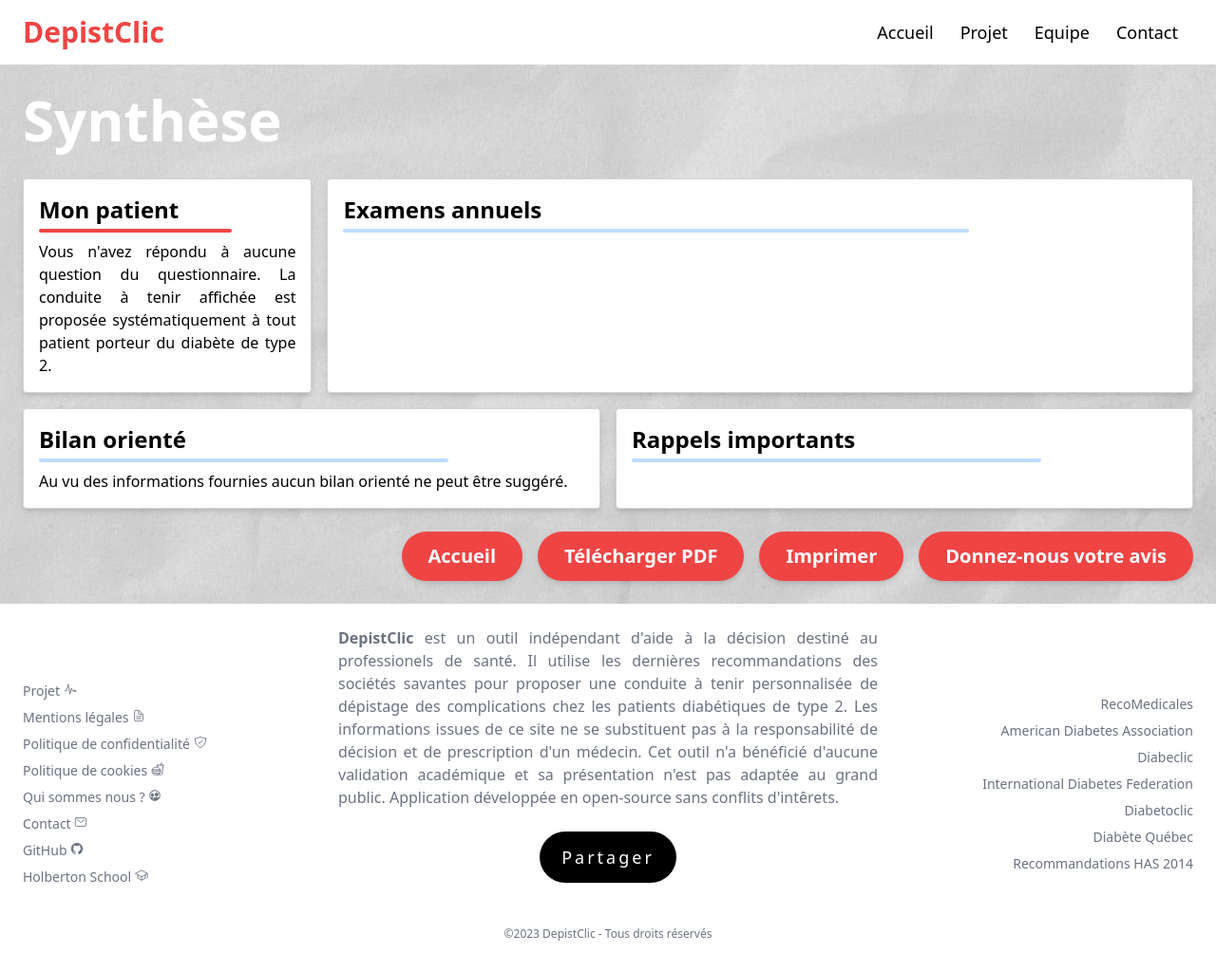
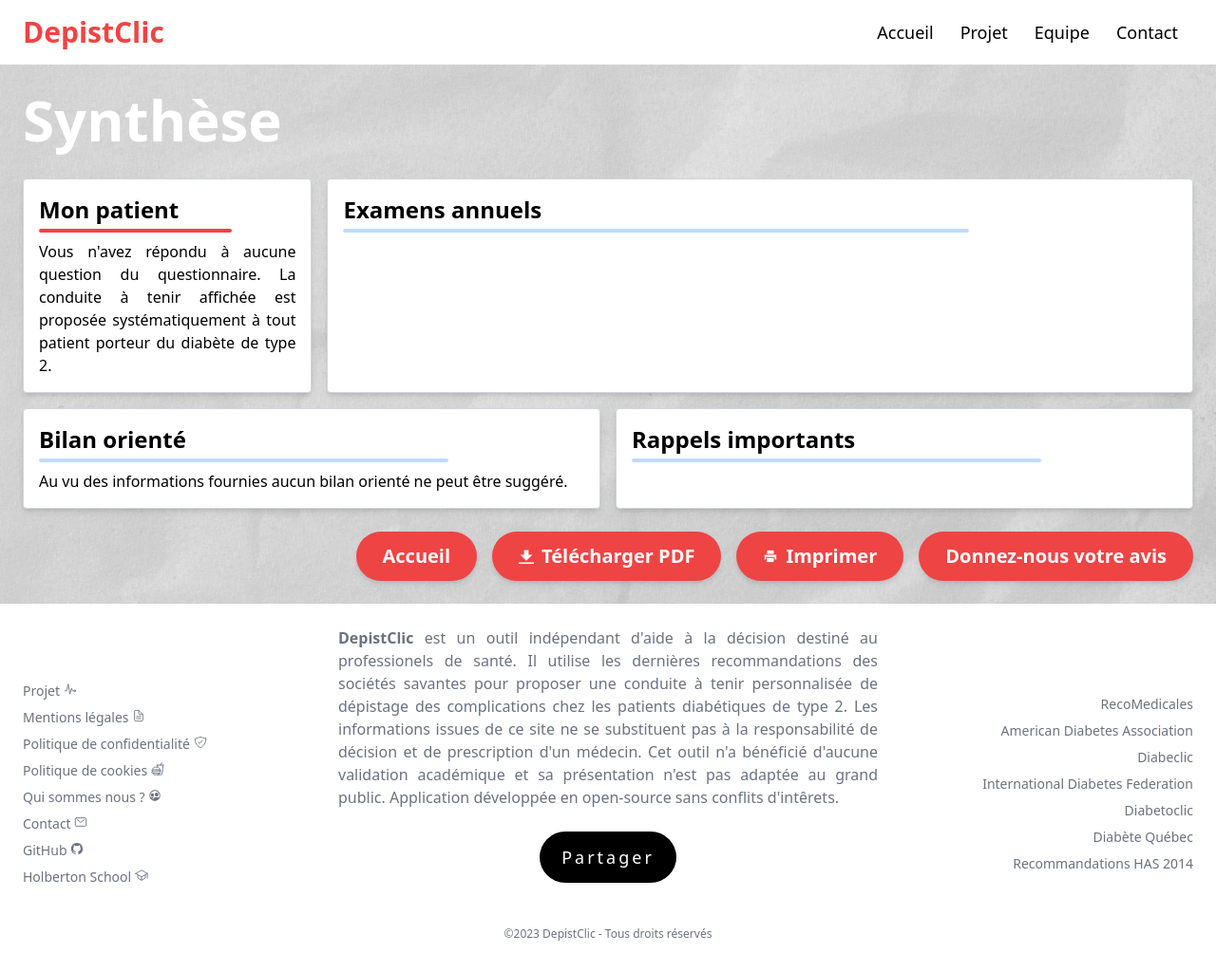
Before and after one commit to v-dav/DepistClic, a Django app: page /synthese/ in a window 1280 px wide. Shown: the whole page at 95% size. Run offline with Django 4.2, Linux system fonts and the light colour scheme; data that the repository does not hold is empty; style sheets or scripts are compiled from the project's sources; some libraries are stand-ins or nearby versions.

Commit message:
add icons to the print and pdf

```diff
--- a/DepistClic/mainapp/templates/mainapp/synthese.html
+++ b/DepistClic/mainapp/templates/mainapp/synthese.html
@@ -264,13 +264,15 @@
 			Accueil
 		</button>
 		<!-- PDF Button -->
-		<button class="bg-red-500 hover:bg-red-600 text-white text-xl font-bold py-3 px-5 lg:px-7 rounded-full shadow-md my-2 lg:mr-4 transform transition-transform hover:-translate-y-1">
+		<button class="bg-red-500 hover:bg-red-600 text-white text-xl font-bold py-3 px-5 lg:px-7 rounded-full shadow-md my-2 lg:mr-4 transform transition-transform hover:-translate-y-1 inline-flex items-center justify-center">
+			<svg class="fill-current w-4 h-4 mr-2" xmlns="http://www.w3.org/2000/svg" viewBox="0 0 20 20"><path d="M13 8V2H7v6H2l8 8 8-8h-5zM0 18h20v2H0v-2z"/></svg>
 			<a href="/pdf/">
 				Télécharger PDF
 			</a>
 		</button>
 		<!-- Print Button -->
-		<button onclick="javascript:window.print()" class="bg-red-500 hover:bg-red-600 text-white text-xl font-bold py-3 px-5 lg:px-7 rounded-full shadow-md my-2 lg:mr-4 transform transition-transform hover:-translate-y-1">
+		<button onclick="javascript:window.print()" class="bg-red-500 hover:bg-red-600 text-white text-xl font-bold py-3 px-5 lg:px-7 rounded-full shadow-md my-2 lg:mr-4 transform transition-transform hover:-translate-y-1 inline-flex items-center justify-center">
+			<svg class="fill-current w-4 h-4 mr-2" xmlns="http://www.w3.org/2000/svg" width="20" height="20" viewBox="0 0 24 24" fill="none" stroke="#EF4444" stroke-width="1.5" stroke-linecap="round" stroke-linejoin="round"><polyline points="6 9 6 2 18 2 18 9"></polyline><path d="M6 18H4a2 2 0 0 1-2-2v-5a2 2 0 0 1 2-2h16a2 2 0 0 1 2 2v5a2 2 0 0 1-2 2h-2"></path><rect x="6" y="14" width="12" height="8"></rect></svg>
 			Imprimer
 		</button>
 		<!-- Avis Button -->
```
